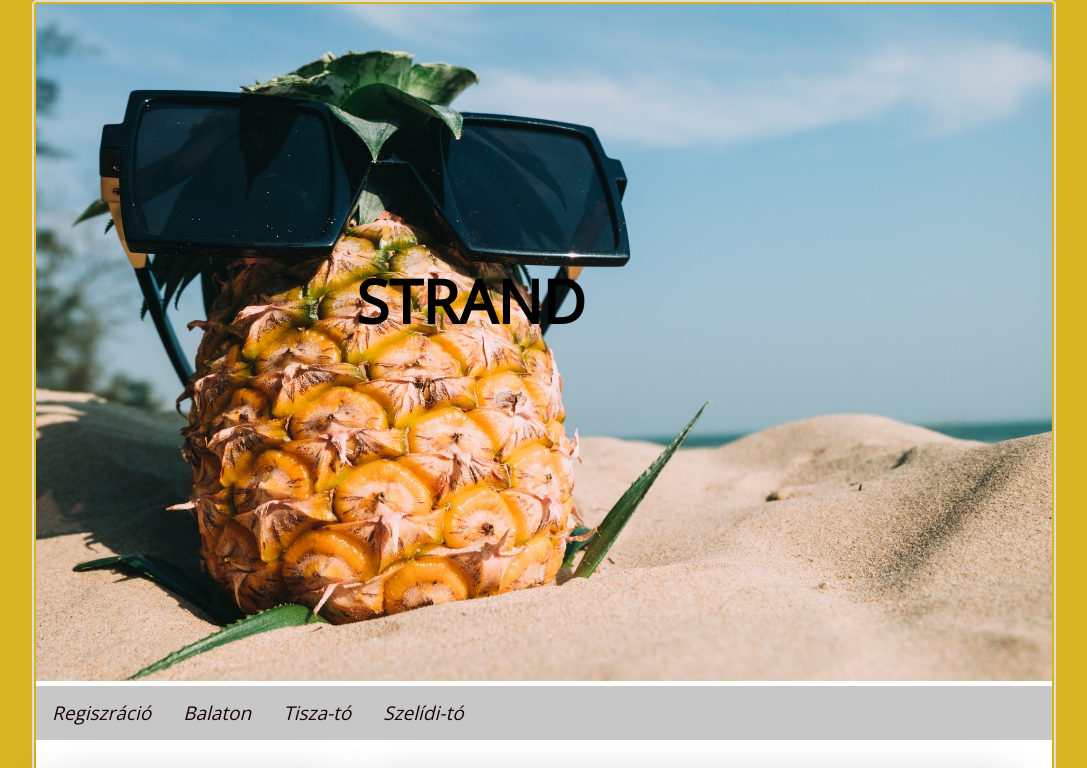
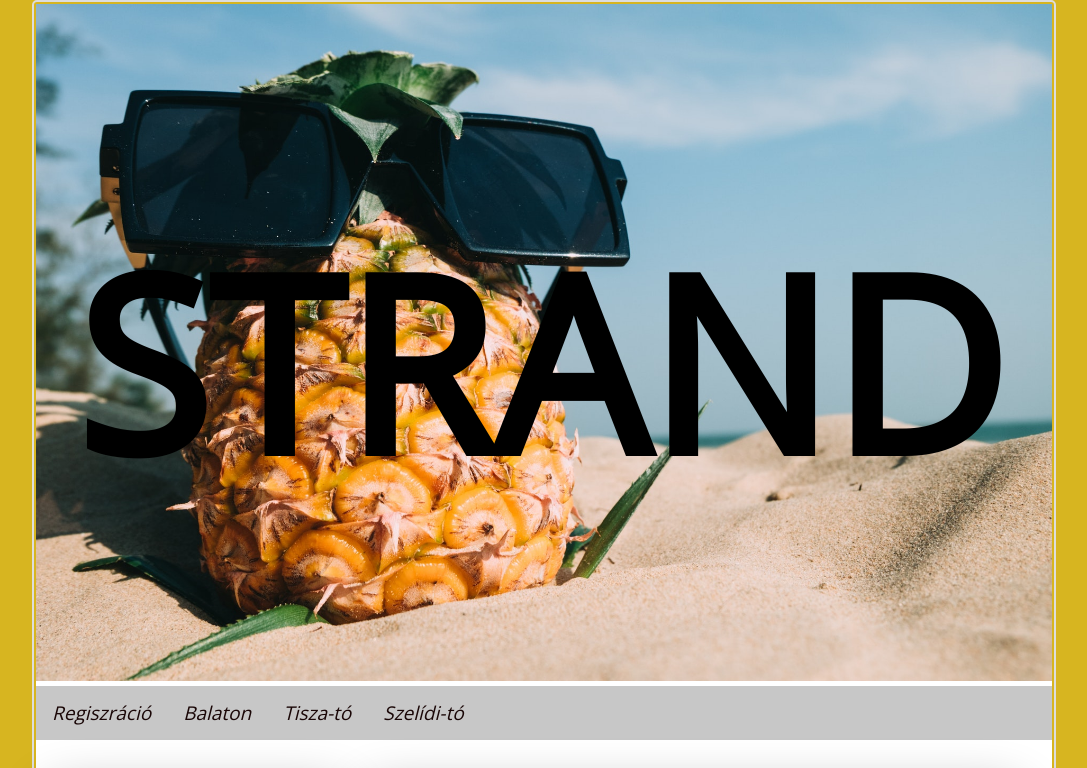
Before and after one commit to davidvasadi/davidvasadi.github.io, a plain HTML site: page index.html in a window 1280 px wide. Shown: the top 768 px of the page, without its empty margins (96-1183 px from the left). Drawn offline with nearby package versions, Linux system fonts and the light colour scheme.

Commit message:
h1 modified

```diff
--- a/css/styles.css
+++ b/css/styles.css
@@ -1,4 +1,3 @@
-
 *{
 padding: 0%;
 margin: 0%;
@@ -17,9 +16,9 @@ body{
 h1{
     z-index: 2;
     position: absolute;
-    margin-top: 20%;
-    margin-left: 25%;
-    font-size: 60px;
+    margin-top: 15%;
+    margin-left: 3%;
+    font-size: 19vw;
 }
 .container{
     background-color: #fff;
```
Also changed, not shown: index.html (+2 -0 lines).
